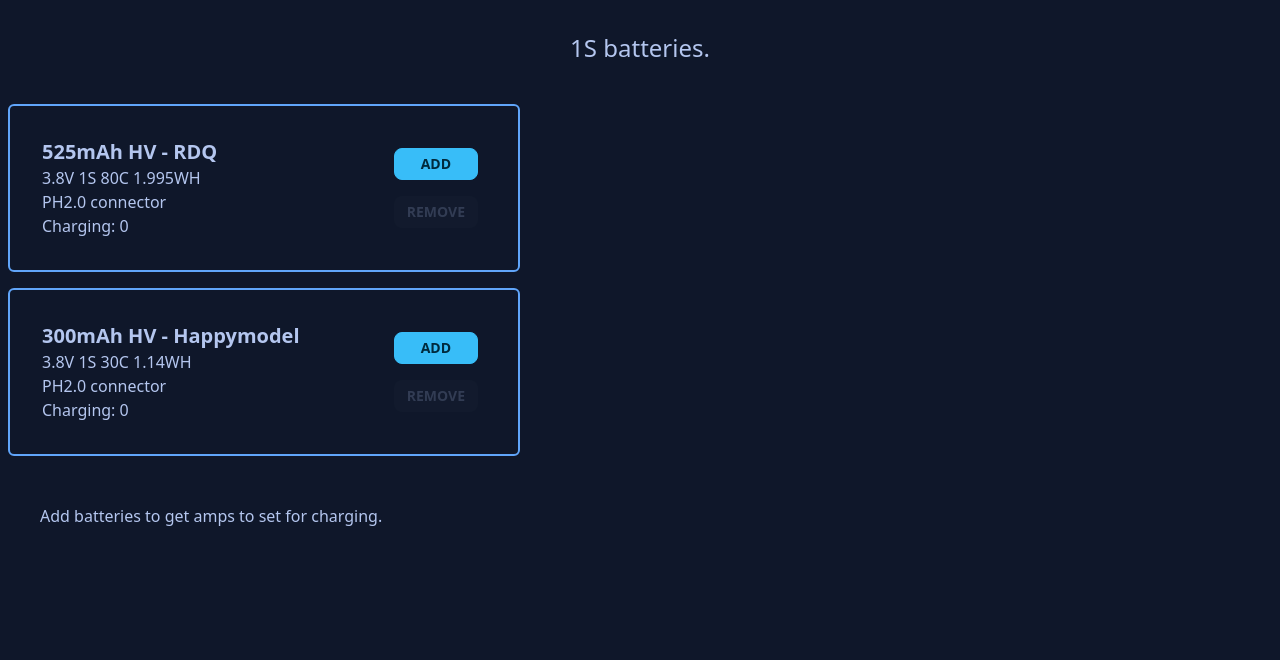
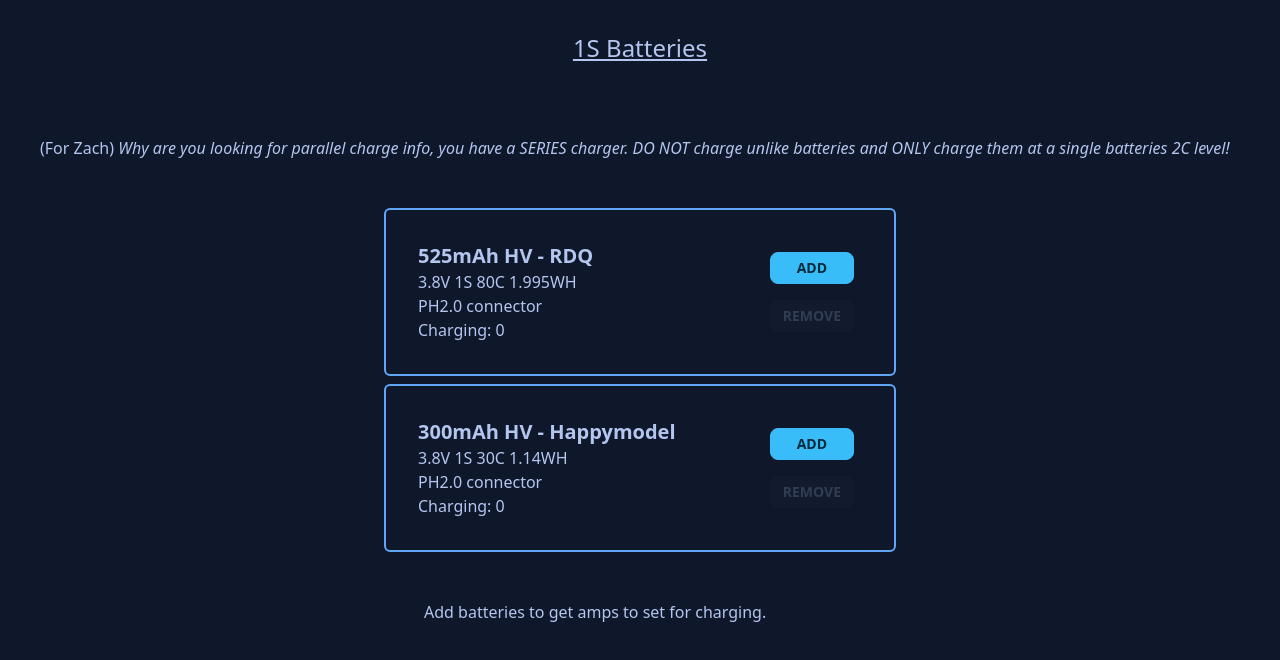
Before and after one commit to z-s-kusz/amp-set, a SvelteKit app: page /charge/1S in a window 1280 px wide. Shown: the top 660 px of the page. Built offline with nearby package versions, Linux system fonts and the light colour scheme.

Commit message:
add clear all button, update lg styles

```diff
--- a/src/lib/battery.svelte
+++ b/src/lib/battery.svelte
@@ -35,7 +35,7 @@
     };
 </script>
 
-<div class="border-2 border-blue-400 rounded-md max-w-lg m-2 p-8 flex flex-row justify-between">
+<div class="border-2 border-blue-400 rounded-md max-w-lg m-2 p-8 flex flex-row justify-between mx-auto">
     <div>
         <h1 class={`card-title ${chargeDisplayClass}`}>{title}</h1>
         <span>{totalVoltage}V</span>
--- a/src/routes/charge/[cells]/+page.svelte
+++ b/src/routes/charge/[cells]/+page.svelte
@@ -30,22 +30,42 @@
         battery.count -= 1;
         selectedBatteries = selectedBatteries; // is there a bettery way to trigger the set?
     };
+
+    const clearAll = (event) => {
+        selectedBatteries = selectedBatteries.map((battery) => {
+            battery.count = 0;
+            return battery;
+        });
+    };
 </script>
 
-<h1 class="hero text-2xl p-8">{cellCount} batteries.</h1>
+<h1 class="hero text-2xl p-8 underline">{cellCount} Batteries</h1>
 
-<section class="flex flex-col">
+{#if cellCount === '1S'}
+    <p class="p-10">
+        (For Zach)
+        <em>
+            Why are you looking for parallel charge info, you have a SERIES charger.
+            DO NOT charge unlike batteries and ONLY charge them at a single batteries 2C level!
+        </em>
+    </p>
+{/if}
+
+<section>
     {#if batteries.length}
         {#each selectedBatteries as battery (battery.id)}
             <Battery battery={battery} on:addBattery={addBattery} on:removeBattery={removeBattery} totalBatteryCount={totalBatteryCount} />
         {/each}
     {:else}
-        <h1>You don't have any {cellCount} batteries in your list! Click here to add some.</h1>
+        <h1>You don't have any {cellCount} batteries in your list!</h1>
     {/if}
 </section>
 
-<section class="p-10">
+<section class="p-10 mx-auto max-w-lg">
     {#if totalBatteryCount > 0}
+        <button type="button" class="btn btn-secondary btn-sm mb-2" on:click={clearAll}>
+            Clear All Selections
+        </button>
         <h1>{totalBatteryCount} Batteries</h1>
         <p>1C charge: {oneAmpCharge / 1000}amps</p>
         <p>2C charge: {twoAmpCharge / 1000}amps</p>
```
